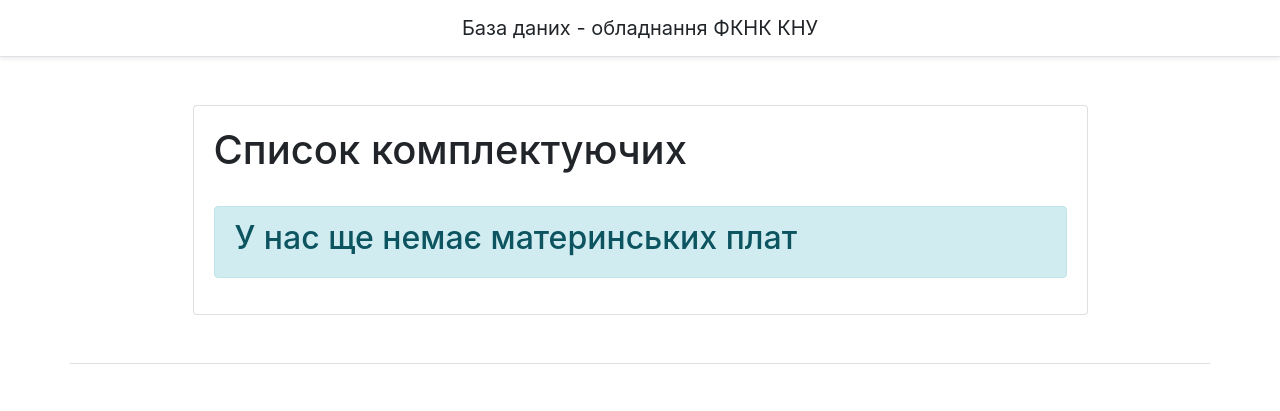
After one commit to lipskydan/Diploma_Work_2020-21, a Django app: page /IT_items/pc_accessories in a window 1280 px wide. The commit adds this page. Shown: the top 411 px of the page. Run offline with Django 3.2, Linux system fonts and the light colour scheme; data that the repository does not hold is empty; some libraries are stand-ins or nearby versions.

Commit message:
Added dropdown-toggle and added pc_accessories

```diff
--- a/App/online_equipment_accounting/online_equipment_accounting/app/IT_items/urls.py
+++ b/App/online_equipment_accounting/online_equipment_accounting/app/IT_items/urls.py
@@ -15,6 +15,7 @@ urlpatterns = [
     # url(r'^add-item/add-pc/$', views.add_pc, name='add_pc'),
 
     path('', views.IT_items, name='IT_items'),
+    path('pc_accessories', views.pc_accessories, name='pc_accessories'),
     path('add-item', views.add_item, name='add_item'),
     path('<str:item_name>/<int:item_id>', views.item_detail, name='item_detail'),
     path('<str:item_name>/<int:item_id>/del', views.item_delete, name='item_delete'),
--- a/App/online_equipment_accounting/online_equipment_accounting/app/IT_items/views.py
+++ b/App/online_equipment_accounting/online_equipment_accounting/app/IT_items/views.py
@@ -9,8 +9,13 @@ from .forms import AddPcForm
 
 def IT_items(request):
     items_pc = PC.objects.all()
+    # items_motherboard = Motherboard.object.all()
+    return render(request, 'IT_items/IT-items.html', {'items_pc': items_pc})
+
+
+def pc_accessories(request):
     items_motherboard = Motherboard.object.all()
-    return render(request, 'IT_items/IT-items.html', {'items_pc': items_pc, 'items_motherboard':items_motherboard})
+    return render(request, 'IT_items/pc_accessories.html', {'items_motherboard': items_motherboard})
 
 
 def item_detail(request, item_name, item_id):
--- /dev/null
+++ b/App/online_equipment_accounting/online_equipment_accounting/templates/IT_items/pc_accessories.html
@@ -0,0 +1,37 @@
+{% extends 'base_main.html' %}
+
+{% block title %}
+Список комплектуючих
+{% endblock %}
+
+{% block body %}
+
+<div class="container mt-5">
+    <div class="d-flex justify-content-center">
+        <aside class="col-sm-10">
+            <div class="card">
+                <article class="card-body">
+                    <h1>Список комплектуючих</h1><br>
+
+                    {% if items_motherboard|length > 0 %}
+                    {% for el in items_motherboard %}
+                    <div class="alert alert-info">
+                        <h2>Тип: {{ el.name_for_user }}</h2>
+                        <h2>Модель: {{ el.model }}</h2>
+                        <h2>Серійний номер: {{ el.serial_number }}</h2>
+                        <a href="/IT_items/{{el.name}}/{{el.id}}" class="btn btn-warning">Детальніше</a>
+                    </div>
+                    {% endfor %}
+                    {% else %}
+                    <div class="alert alert-info">
+                        <h2>У нас ще немає материнських плат</h2>
+                    </div>
+                    {% endif %}
+
+
+                </article>
+            </div>
+      </aside>
+   </div>
+</div>
+{% endblock %}
--- a/App/online_equipment_accounting/online_equipment_accounting/templates/base_main.html
+++ b/App/online_equipment_accounting/online_equipment_accounting/templates/base_main.html
@@ -12,9 +12,14 @@
 
     </style>
 
-    <script>
-<!--        $('.collapse').collapse()-->
-    </script>
+<!--    <script>-->
+<!--        $(document).ready(function() {-->
+<!--    $(".dropdown-toggle").dropdown();-->
+<!--    });-->
+<!--    </script>-->
+
+<!--    <script type="text/javascript" src="Scripts/jquery-2.1.1.min.js"></script>-->
+<!--    <script type="text/javascript" src="Scripts/bootstrap.min.js"></script>-->
 
 </head>
 <body>
@@ -24,9 +29,23 @@
             <nav class="my-2 my-md-0 mr-md-3">
                 <h4 class="my-0 mr-md-auto font-weight-normal">База даних - обладнання ФКНК КНУ</h4>
             </nav>
+
+
             <nav class="my-2 my-md-0 mr-md-3">
                 <a class="btn btn-outline-secondary" href="/" role="button">Головна</a>
-                <a class="btn btn-outline-secondary" href="/IT_items" role="button">Список IT-обладнання</a>
+<!--                <a class="btn btn-outline-secondary" href="/IT_items" role="button">Список IT-обладнання</a>-->
+
+                <div class="btn-group">
+                    <button type="button" class="btn btn-outline-secondary dropdown-toggle" data-toggle="dropdown" aria-haspopup="true" aria-expanded="false">
+                        Список обладнання
+                    </button>
+
+                    <div class="dropdown-menu">
+                        <a class="dropdown-item" href="/IT_items">IT-обладнання</a>
+                        <a class="dropdown-item" href="/IT_items/pc_accessories">Комплектуючі до ПК</a>
+                    </div>
+                </div>
+
                 <a class=" btn btn-outline-success" href="/IT_items/add-item">Додати</a>
             </nav>
         </div>
@@ -36,7 +55,8 @@
     </div>
     {% endif %}
 
-    {% block body %}{% endblock %}
+    {% block body %}
+    {% endblock %}
 
     <footer class="container pt-4 my-md-5 pt-md-5 border-top">
         <div class="row">
@@ -75,5 +95,10 @@
           </div>
         </div>
       </footer>
+
+
+<script src="https://code.jquery.com/jquery-3.2.1.slim.min.js" integrity="sha384-KJ3o2DKtIkvYIK3UENzmM7KCkRr/rE9/Qpg6aAZGJwFDMVNA/GpGFF93hXpG5KkN" crossorigin="anonymous"></script>
+<script src="https://cdnjs.cloudflare.com/ajax/libs/popper.js/1.12.9/umd/popper.min.js" integrity="sha384-ApNbgh9B+Y1QKtv3Rn7W3mgPxhU9K/ScQsAP7hUibX39j7fakFPskvXusvfa0b4Q" crossorigin="anonymous"></script>
+<script src="https://maxcdn.bootstrapcdn.com/bootstrap/4.0.0/js/bootstrap.min.js" integrity="sha384-JZR6Spejh4U02d8jOt6vLEHfe/JQGiRRSQQxSfFWpi1MquVdAyjUar5+76PVCmYl" crossorigin="anonymous"></script>
 </body>
 </html>
```
Also changed, not shown: App/online_equipment_accounting/online_equipment_accounting/templates/IT_items/IT-items.html (+24 -24 lines), App/online_equipment_accounting/online_equipment_accounting/templates/IT_items/add_item.html (+19 -0 lines), App/online_equipment_accounting/online_equipment_accounting/templates/IT_items/add_pc.html (+11 -9 lines), App/online_equipment_accounting/online_equipment_accounting/app/IT_items/forms.py (line endings or trailing spaces).
